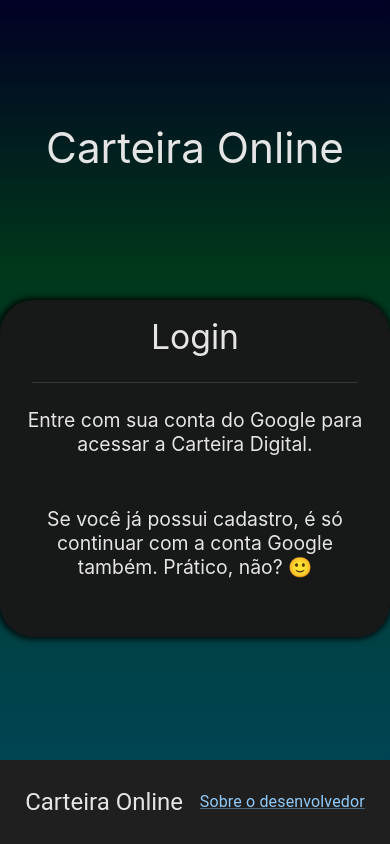
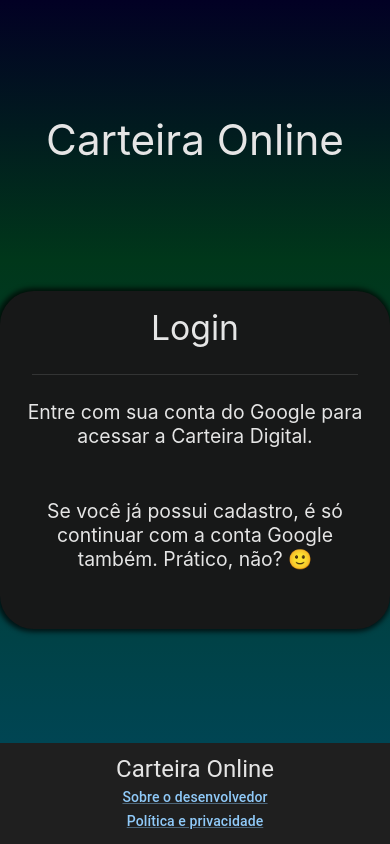
Before and after one commit to gahh2001/financeiro-web, a React (Create React App) app: page /login in a window 390 px wide. Built offline with nearby package versions, Linux system fonts and the light colour scheme.

Commit message:
ajusta appbar login

```diff
--- a/src/componentes/footer/Footer.scss
+++ b/src/componentes/footer/Footer.scss
@@ -10,6 +10,8 @@
 	align-items: center;
 	padding: 1vh;
 
-
-
+	@media screen and (max-width: 768px) {
+		flex-direction: column;
+		height: 12vh;
+	}
 }
--- a/src/componentes/footer/Footer.tsx
+++ b/src/componentes/footer/Footer.tsx
@@ -6,7 +6,8 @@ const Footer: FC = () => {
 	return (
 		<div className="footer">
 			<Typography variant="h5"> Carteira Online</Typography>
-			<Link href="/about-me" variant="subtitle1">Sobre o desenvolvedor</Link>
+			<Link href="/about-me" variant="subtitle2">Sobre o desenvolvedor</Link>
+			<Link href="/politica-e-privacidade" variant="subtitle2">Política e privacidade</Link>
 		</div>
 	);
 }
--- a/src/paginas/login/login.scss
+++ b/src/paginas/login/login.scss
@@ -8,6 +8,10 @@
 	justify-content: center;
 	align-items: center;
 	background: linear-gradient(180deg, rgba(2,0,36,1) 0%, rgb(0, 55, 26) 35%, rgb(0, 69, 83) 100%);
+
+	@media screen and (max-width: 768px) {
+		height: 88vh;
+	}
 
 	.nome-site {
 		width: 100%;
```
